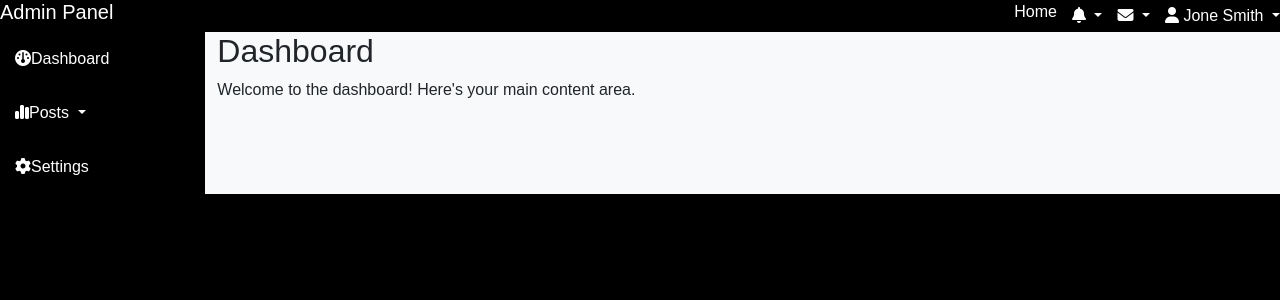
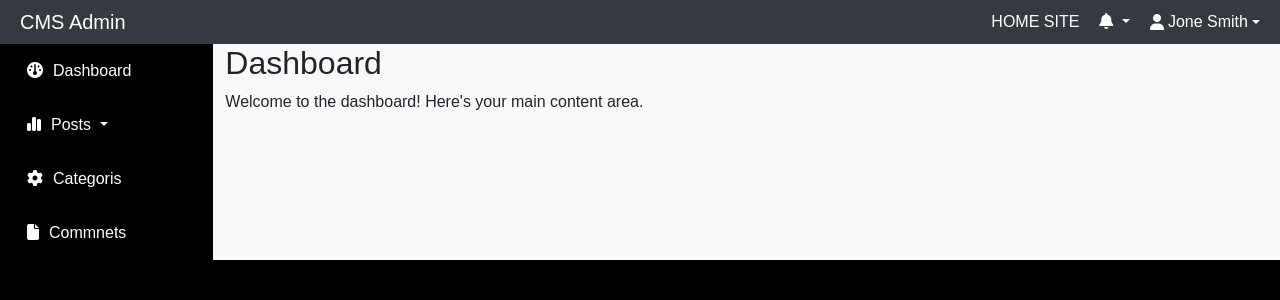
Before and after one commit to asfaquralam1/cms, a PHP site: page /admin/index.php in a window 1280 px wide. Shown: the top 300 px of the page. Run offline with PHP 8.4, Linux system fonts and the light colour scheme.

Commit message:
change in categories page

```diff
--- /dev/null
+++ b/admin/includes/footer.php
@@ -0,0 +1,5 @@
+
+<script src="https://cdn.jsdelivr.net/npm/bootstrap@5.3.0/dist/js/bootstrap.bundle.min.js"></script>
+</body>
+
+</html>
--- /dev/null
+++ b/admin/includes/header.php
@@ -0,0 +1,21 @@
+<!DOCTYPE html>
+<html lang="en">
+
+<head>
+    <meta charset="UTF-8">
+    <meta name="viewport" content="width=device-width, initial-scale=1.0">
+    <meta http-equiv="X-UA-Compatible" content="ie=edge">
+    <title>Blog Page</title>
+    <!-- Bootstrap 5 CSS -->
+    <link href="https://cdn.jsdelivr.net/npm/bootstrap@5.3.2/dist/css/bootstrap.min.css" rel="stylesheet">
+
+    <link rel="stylesheet" href="../css/admin.css">
+    <!-- Font Awesome CDN -->
+    <link rel="stylesheet" href="https://cdnjs.cloudflare.com/ajax/libs/font-awesome/6.5.0/css/all.min.css">
+
+</head>
+
+<body>
+    <header>
+        <?php include "includes/navigation.php" ?>
+    </header>
--- /dev/null
+++ b/admin/includes/navigation.php
@@ -0,0 +1,32 @@
+<div class="header">
+    <h5 class="admin_logo">CMS Admin</h5>
+
+    <div class="right_menu">
+        <a href="">HOME SITE</a>
+        <!-- Bell Dropdown -->
+        <div class="dropdown">
+            <a class="dropdown-toggle" role="button" data-bs-toggle="dropdown" aria-expanded="false">
+                <i class="fas fa-bell"></i>
+            </a>
+            <ul class="dropdown-menu dropdown-menu-end">
+                <li><a class="dropdown-item" href="#">Notification 1</a></li>
+                <li><a class="dropdown-item" href="#">Notification 2</a></li>
+                <li><a class="dropdown-item" href="#">View All</a></li>
+            </ul>
+        </div>
+
+        <!-- User Dropdown -->
+        <div class="dropdown">
+            <a class="dropdown-toggle d-flex align-items-center" role="button" data-bs-toggle="dropdown" aria-expanded="false">
+                <i class="fas fa-user me-1"></i> Jone Smith
+            </a>
+            <ul class="dropdown-menu dropdown-menu-end">
+                <li><a class="dropdown-item" href="#"><i class="fas fa-user me-2"></i>Profile</a></li>
+                <li>
+                    <hr class="dropdown-divider">
+                </li>
+                <li><a class="dropdown-item" href="#"><i class="fas fa-power-off me-2"></i>Logout</a></li>
+            </ul>
+        </div>
+    </div>
+</div>
--- /dev/null
+++ b/admin/includes/sidebar.php
@@ -0,0 +1,15 @@
+<div class="sidebar">
+    <li><a href="#"><i class="fas fa-dashboard"></i>Dashboard</a></li>
+    <li class="dropdown">
+        <a class="dropdown-toggle" href="#" role="button" data-bs-toggle="dropdown" aria-expanded="false">
+            <i class="fas fa-chart-simple"></i>Posts
+        </a>
+
+        <ul class="dropdown-menu">
+            <li><a href="#">View All Posts</a></li>
+            <li><a href="#">Add Posts</a></li>
+        </ul>
+    </li>
+    <li><a href="./categories.php"><i class="fas fa-gear"></i>Categoris</a></li>
+    <li><a href="#"><i class="fas fa-file"></i>Commnets</a></li>
+</div>
--- a/admin/index.php
+++ b/admin/index.php
@@ -1,78 +1,10 @@
-<!DOCTYPE html>
-<html lang="en">
-
-<head>
-    <meta charset="UTF-8">
-    <meta name="viewport" content="width=device-width, initial-scale=1.0">
-    <!-- Bootstrap 5 CSS -->
-    <link href="https://cdn.jsdelivr.net/npm/bootstrap@5.3.2/dist/css/bootstrap.min.css" rel="stylesheet">
-
-    <!-- Font Awesome CDN -->
-    <link rel="stylesheet" href="https://cdnjs.cloudflare.com/ajax/libs/font-awesome/6.5.0/css/all.min.css">
-    <link rel="stylesheet" href="../css/admin.css">
-    <title>Document</title>
-</head>
-
-<body>
-    <div class="header">
-        <h5 style="color: white;">Admin Panel</h5>
-        <div style="display: flex; gap: 15px; align-items: center;">
-            <h6 style="color: white;">Home</h6>
-
-            <!-- Bell Dropdown -->
-            <div class="dropdown">
-                <a class="dropdown-toggle" role="button" data-bs-toggle="dropdown" aria-expanded="false" style="color: white; text-decoration: none;">
-                    <i class="fas fa-bell"></i>
-                </a>
-                <ul class="dropdown-menu">
-                    <li><a class="dropdown-item" href="#">Notification 1</a></li>
-                    <li><a class="dropdown-item" href="#">Notification 2</a></li>
-                    <li><a class="dropdown-item" href="#">View All</a></li>
-                </ul>
-            </div>
-
-            <!-- Envelope Dropdown -->
-            <div class="dropdown">
-                <a class="dropdown-toggle" role="button" data-bs-toggle="dropdown" aria-expanded="false" style="color: white; text-decoration: none;">
-                    <i class="fas fa-envelope"></i>
-                </a>
-                <ul class="dropdown-menu">
-                    <li><a class="dropdown-item" href="#">Message 1</a></li>
-                    <li><a class="dropdown-item" href="#">Message 2</a></li>
-                    <li><a class="dropdown-item" href="#">See All Messages</a></li>
-                </ul>
-            </div>
-
-            <!-- User Dropdown -->
-            <div class="dropdown">
-                <a class="dropdown-toggle" role="button" data-bs-toggle="dropdown" aria-expanded="false" style="color: white; text-decoration: none;">
-                    <i class="fas fa-user"></i> Jone Smith
-                </a>
-                <ul class="dropdown-menu">
-                    <li><a class="dropdown-item" href="#">Profile</a></li>
-                    <li><a class="dropdown-item" href="#">Settings</a></li>
-                    <li><a class="dropdown-item" href="#">Logout</a></li>
-                </ul>
-            </div>
-        </div>
-    </div>
+<?php include "includes/header.php" ?>
+<div id="page-wrapper">
+    <div class="container-fluid">
         <div class="row">
             <!-- Sidebar (col-4) -->
             <div class="col-lg-2">
-            <div class="sidebar">
-                <li><a href="#"><i class="fas fa-dashboard"></i>Dashboard</a></li>
-                <li class="dropdown">
-                    <a class="dropdown-toggle" href="#" role="button" data-bs-toggle="dropdown" aria-expanded="false">
-                        <i class="fas fa-chart-simple"></i>Posts
-                    </a>
-
-                    <ul class="dropdown-menu">
-                        <li><a class="dropdown-item" href="#">View All Posts</a></li>
-                        <li><a class="dropdown-item" href="#">Add Posts</a></li>
-                    </ul>
-                </li>
-                <li><a href="#"><i class="fas fa-gear"></i>Settings</a></li>
-            </div>
+                <?php include "includes/sidebar.php" ?>
             </div>
 
             <!-- Dashboard (col-8) -->
@@ -82,8 +14,6 @@
                 <!-- Add cards, charts, tables, etc. here -->
             </div>
         </div>
-
-    <script src="https://cdn.jsdelivr.net/npm/bootstrap@5.3.0/dist/js/bootstrap.bundle.min.js"></script>
-</body>
-
-</html>
+    </div>
+</div>
+<?php include "includes/footer.php" ?>
--- a/css/admin.css
+++ b/css/admin.css
@@ -1,16 +1,69 @@
-body{
+body {
     background-color: black;
     font-family: Arial, sans-serif;
 }
-.header{
+
+.header {
     display: flex;
     justify-content: space-between;
+    align-items: center;
+    background-color: #343a40;
+    padding: 10px 20px;
 }
-.sidebar li {
+
+.admin_logo {
+    color: white;
+    margin: 0;
+}
+
+.right_menu {
+    display: flex;
+    gap: 20px;
+    align-items: center;
+    display: flex;
+    align-items: center;
+}
+
+.right_menu>a {
+    color: white;
+    margin: 0;
+    text-decoration: none;
+}
+
+.dropdown>a {
+    color: white;
+    text-decoration: none;
+}
+
+.sidebar>li {
     padding: 15px;
     list-style: none;
 }
-.sidebar li a {
+
+.sidebar>li>a {
     color: white;
     text-decoration: none;
 }
+
+.sidebar>li>a i {
+    margin-right: 10px;
+}
+
+.dropdown-menu>li {
+    padding: 5px 10px;
+    list-style: none;
+}
+
+.dropdown-menu>li a {
+    color: black;
+    text-decoration: none;
+}
+
+.dropdown-menu>li>a i {
+    margin-right: 10px;
+}
+
+.divider {
+    border-bottom: 1px solid #e3e3e3;
+    margin: 10px 0;
+}
```
Also changed, not shown: admin/categories.php (added, +16 -0 lines). Lines whose indentation alone changed are shown as unchanged.
